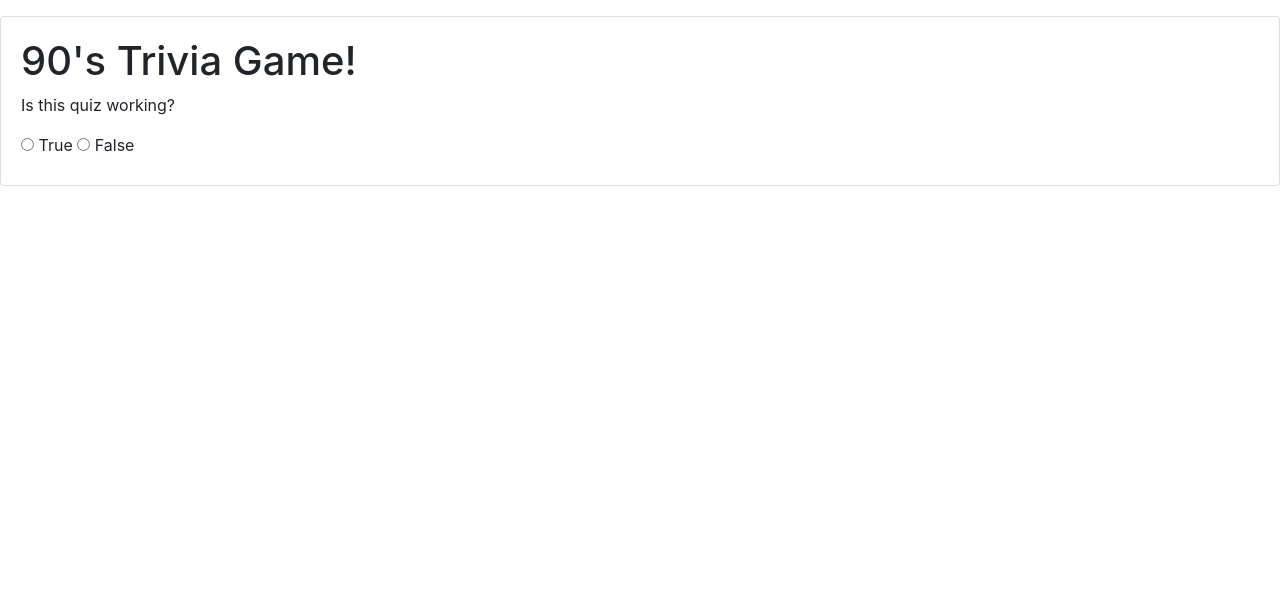
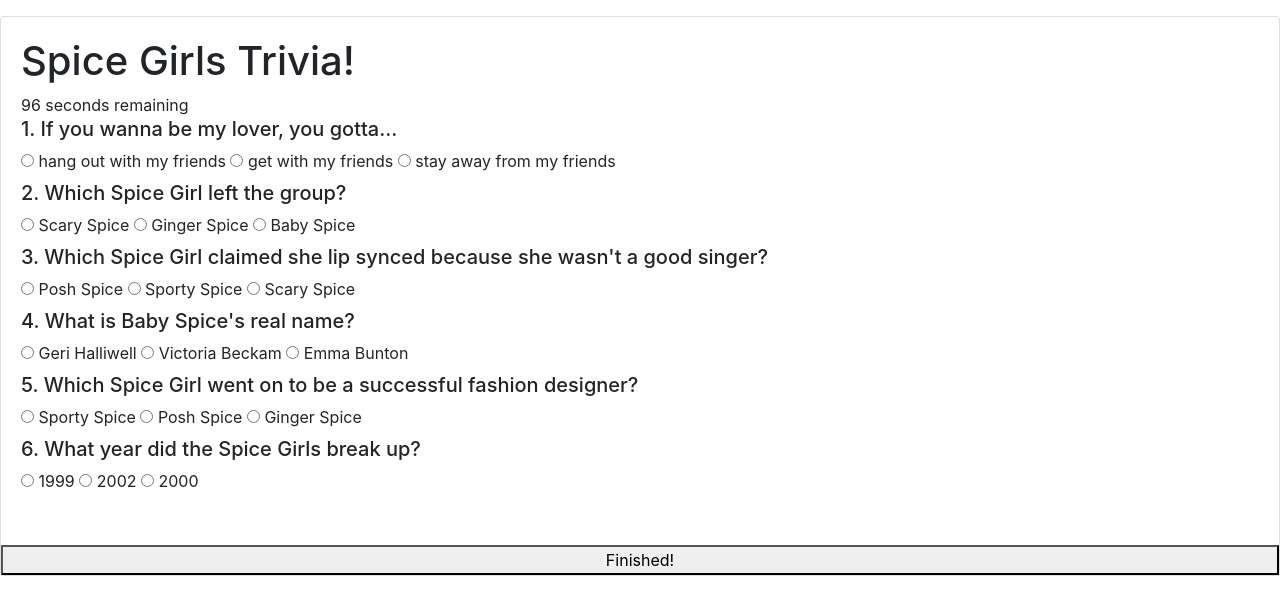
Before and after one commit to anniestew/TriviaGame, a plain HTML site: page index.html in a window 1280 px wide. Drawn offline with nearby package versions, Linux system fonts and the light colour scheme.

Commit message:
index.html

```diff
--- a/assets/javascript/app.js
+++ b/assets/javascript/app.js
@@ -1,56 +1,23 @@
 //TRIVIA GAME
 
-var timeleft = 120;
-var downloadTimer = setInterval(function(){
-  document.getElementById("countdown").innerHTML = timeleft + " seconds remaining";
-  timeleft -= 1;
-  if(timeleft <= 0){
-    clearInterval(downloadTimer);
+var timeLeft = 100;
+var timer = setInterval(function(){
+  document.getElementById("countdown").innerHTML = timeLeft + " seconds remaining";
+  timeLeft -= 1;
+  if(timeLeft <= 0){
+    clearInterval(timer);
     document.getElementById("countdown").innerHTML = "Time's Up!"
   }
 }, 1000);
 
-// Variable to hold the index of current question.
-// var questionIndex = 0;
-var game = {
+// // Variable to hold the index of current question.
+// // var questionIndex = 0;
+// var game = {
 
-  wins: 0,
-  losses: 0,
-  unanswered: 0,
-  questions: {
-    q1: "Which Spice Girl left the group?",
+//   wins: 0,
+//   losses: 0,
+//   unanswered: 0,
+//   questions: {
+//     q1: "Which Spice Girl left the group?",
 
-  },
-
-  choices: {
-    q1: ["Scary Spice, Sporty Spice, Posh Spice, Ginger Spice"],
-
-  },
-
-  answers: {
-    q1: "Ginger Spice",
-
-  }
-},
-
-
-
-
-  // Function to render questions.
-  function renderQuestion() {
-      // If there are still more questions, render the next one.
-      if (questionIndex <= (questions.length - 1)) {
-        document.querySelector("#question").innerHTML = questions[questionIndex].q;
-      }
-      // If there aren't, render the end game screen.
-      else {
-        document.querySelector("#question").innerHTML = "All done!";
-        document.querySelector("#wins").innerHTML = "Wins: " + wins;
-      }
-    }
-
-    // $('#results')
-    //     .html('<h3>All done!</h3>'+
-    //     '<p>Correct: '+ game.correct +'</p>'+
-    //     '<p>Incorrect: '+ game.incorrect +'</p>'+
-    //     '<p>Unaswered: '+ game.unanswered +'</p>');
+//   },
--- a/index.html
+++ b/index.html
@@ -9,52 +9,102 @@
 
 <body>
     <div>
-        <p id="question"></p>
-        <p id="user-choice"></p>
-        <p id="answer"></p>
         <p id="wins"></p>
         <p id="losses"></p>
         <p id ="unanswered"></p>
     </div>
 
-    <!-- <div class="jumbotron">
-            <h1 class="display-4">90's Trivia Game!</h1>
-            <p class="lead">This is a simple hero unit, a simple jumbotron-style component for calling extra attention to featured content or information.</p> -->
-            <!-- <hr class="my-4">
-            <div id="countdown"></div>
-            <div id ="trivia"></div>
-
-                <p>Is this quiz working?</p>
-                    <input type="radio" id="choice1"
-                    name="question1" value="Correct!">
-                    <label for="contactChoice1">True</label>
-
-                    <input type="radio" id="contactChoice2"
-                    name="question1" value="Wrong!">
-                     <label for="choice2">False</label> -->
-    <!-- </div> -->
-
-
     <div class="card">
         <div class="card-body">
-            <h1>90's Trivia Game!</h1>
+            <h1>Spice Girls Trivia!</h1>
             <form>
                     <div id="countdown"></div>
                     <div id ="trivia"></div>
 
-                    <p>Is this quiz working?</p>
+                    <h5>1. If you wanna be my lover, you gotta...</h5>
                         <input type="radio" id="choice1"
-                        name="question1" value="Correct!">
-                        <label for="contactChoice1">True</label>
+                        name="q1Answer" value="hang out with my friends">
+                        <label for="choice1">hang out with my friends</label>
 
+                         <input type="radio" id="choice2"
+                        name="q1Answer" value="get with my friends">
+                        <label for="choice2">get with my friends</label>
 
-                        <input type="radio" id="contactChoice2"
-                        name="question1" value="Wrong!">
-                        <label for="choice2">False</label>
+                        <input type="radio" id="choice3"
+                        name="q1Answer" value="stay away from my friends">
+                        <label for="choice3">stay away from my friends</label>
+
+                     <h5>2. Which Spice Girl left the group?</h5>
+                        <input type="radio" id="choice1"
+                        name="q2Answer" value="Scary Spice">
+                        <label for="choice1">Scary Spice</label>
+
+                         <input type="radio" id="choice2"
+                        name="q2Answer" value="Ginger Spice">
+                        <label for="choice2">Ginger Spice</label>
+
+                        <input type="radio" id="choice3"
+                        name="q2Answer" value="Baby Spice">
+                        <label for="choice3">Baby Spice</label>
+
+                    <h5>3. Which Spice Girl claimed she lip synced because she wasn't a good singer?</h5>
+                        <input type="radio" id="choice1"
+                        name="q3Answer" value="Posh Spice">
+                        <label for="choice1">Posh Spice</label>
+
+                         <input type="radio" id="choice2"
+                        name="q3Answer" value="Sporty Spice">
+                        <label for="choice2">Sporty Spice</label>
+
+                        <input type="radio" id="choice3"
+                        name="q3Answer" value="Scary Spice">
+                        <label for="choice3">Scary Spice</label>
+
+                    <h5>4. What is Baby Spice's real name?</h5>
+                        <input type="radio" id="choice1"
+                        name="q4Answer" value="Geri Halliwell">
+                        <label for="choice1">Geri Halliwell</label>
+
+                         <input type="radio" id="choice2"
+                        name="q4Answer" value="Victoria Beckam">
+                        <label for="choice2">Victoria Beckam</label>
+
+                        <input type="radio" id="choice3"
+                        name="q4Answer" value="Emma Bunton">
+                        <label for="choice3">Emma Bunton</label>
+
+                    <h5>5. Which Spice Girl went on to be a successful fashion designer?</h5>
+                        <input type="radio" id="choice1"
+                        name="q5Answer" value="Sporty Spice">
+                        <label for="choice1">Sporty Spice</label>
+
+                         <input type="radio" id="choice2"
+                        name="q5Answer" value="Posh Spice">
+                        <label for="choice2">Posh Spice</label>
+
+                        <input type="radio" id="choice3"
+                        name="q5Answer" value="Ginger Spice">
+                        <label for="choice3">Ginger Spice</label>
+
+                    <h5>6. What year did the Spice Girls break up?</h5>
+                        <input type="radio" id="choice1"
+                        name="q6Answer" value="1999">
+                        <label for="choice1">1999</label>
+
+                         <input type="radio" id="choice2"
+                        name="q6Answer" value="2002">
+                        <label for="choice2">2002</label>
+
+                        <input type="radio" id="choice3"
+                        name="q6Answer" value="2000">
+                        <label for="choice3">2000</label>
                     </div>
-                </form>
+
+		                <br>
+                    <button id = finishedButton>Finished!</button>
+            </form>
         </div>
-      </div>
+    </div>
 
 
 
```
